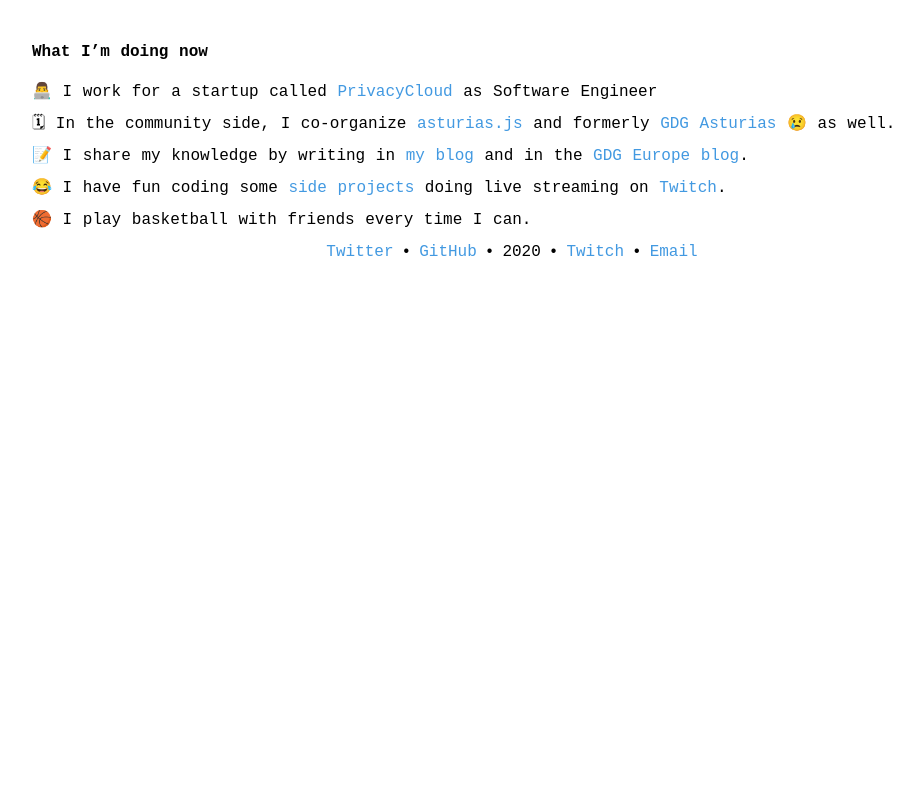
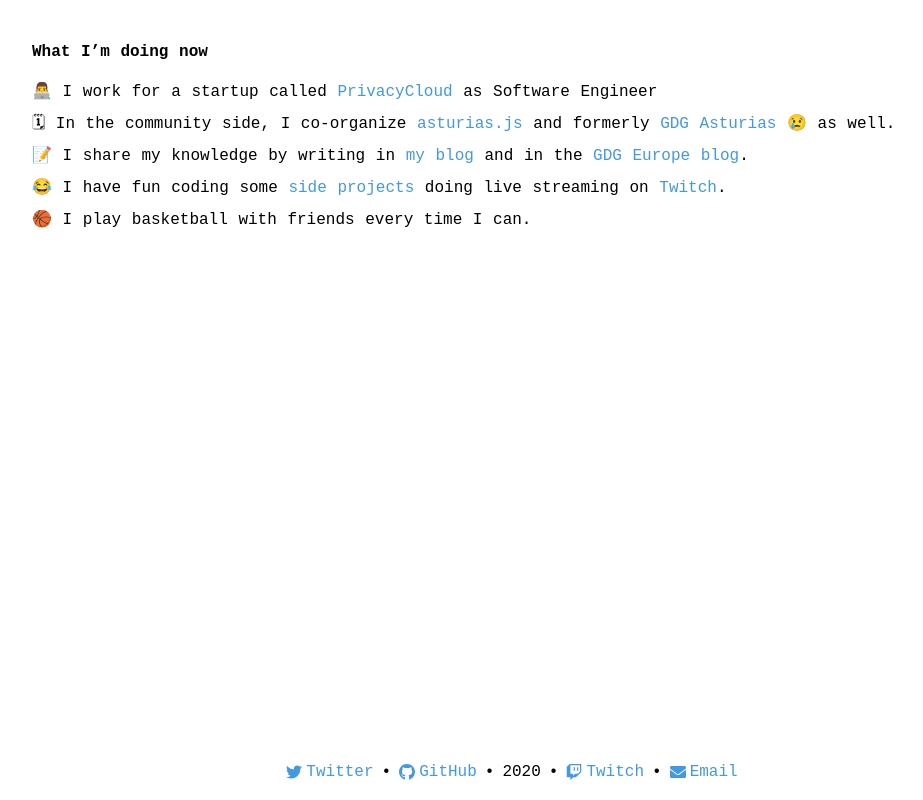
Before and after one commit to SantiMA10/santiagomartin.dev, a Next.js app: page /now in a window 1280 px wide. Shown: the whole page, without its empty margins (128-1051 px from the left). Built offline with nearby package versions, Linux system fonts and the light colour scheme.

Commit message:
feat: footer at bottom

```diff
--- a/package.json
+++ b/package.json
@@ -13,6 +13,10 @@
     "start": "next start"
   },
   "dependencies": {
+    "@fortawesome/fontawesome-svg-core": "^1.2.28",
+    "@fortawesome/free-brands-svg-icons": "^5.13.0",
+    "@fortawesome/free-solid-svg-icons": "^5.13.0",
+    "@fortawesome/react-fontawesome": "^0.1.9",
     "@types/luxon": "^1.24.0",
     "autoprefixer": "^9.7.6",
     "luxon": "^1.24.1",
--- /dev/null
+++ b/src/components/Footer.tsx
@@ -0,0 +1,65 @@
+import { FontAwesomeIcon } from "@fortawesome/react-fontawesome";
+import {
+  faTwitter,
+  faGithub,
+  faTwitch,
+} from "@fortawesome/free-brands-svg-icons";
+import { faEnvelope } from "@fortawesome/free-solid-svg-icons";
+
+export function Footer() {
+  return (
+    <footer className="mb-4">
+      <div className="flex align-center justify-center">
+        <a
+          className="flex justify-center items-center"
+          target="_blank"
+          href="https://twitter.com/SantiMA10"
+        >
+          <FontAwesomeIcon
+            icon={faTwitter}
+            className="h-5 text-blue-500 no-underline hover:text-blue-800 hover:underline mr-1"
+          />
+          <span className="hidden md:block">Twitter</span>
+        </a>
+        <span className="ml-2 mr-2">•</span>
+        <a
+          className="flex justify-center items-center"
+          target="_blank"
+          href="https://github.com/SantiMA10"
+        >
+          <FontAwesomeIcon
+            icon={faGithub}
+            className="h-5 text-blue-500 no-underline hover:text-blue-800 hover:underline mr-1"
+          />
+          <span className="hidden md:block">GitHub</span>
+        </a>
+        <span className="ml-2 mr-2">•</span>
+        {new Date().getFullYear()}
+        <span className="ml-2 mr-2">•</span>
+        <a
+          className="flex justify-center items-center"
+          target="_blank"
+          href="https://twitch.tv/SantiMA10"
+        >
+          <FontAwesomeIcon
+            icon={faTwitch}
+            className="h-5 text-blue-500 no-underline hover:text-blue-800 hover:underline mr-1"
+          />
+          <span className="hidden md:block">Twitch</span>
+        </a>
+        <span className="ml-2 mr-2">•</span>
+        <a
+          className="flex justify-center items-center"
+          target="_blank"
+          href="mailto:hi@santiagomartin.dev"
+        >
+          <FontAwesomeIcon
+            className="h-5 text-blue-500 no-underline hover:text-blue-800 hover:underline mr-1"
+            icon={faEnvelope}
+          />
+          <span className="hidden md:block">Email</span>
+        </a>
+      </div>
+    </footer>
+  );
+}
--- a/src/pages/_app.tsx
+++ b/src/pages/_app.tsx
@@ -1,31 +1,14 @@
 import "../css/tailwind.css";
 import "../css/global.css";
+import { Footer } from "../components/Footer";
 
 export function MyApp({ Component, pageProps }) {
   return (
-    <div className="flex flex-col">
-      <Component {...pageProps} />
-      <footer className="flex-grow-0">
-        <div className="flex align-center justify-center">
-          <a target="_blank" href="https://twitter.com/SantiMA10">
-            Twitter
-          </a>
-          <span className="ml-2 mr-2">•</span>
-          <a target="_blank" href="https://github.com/SantiMA10">
-            GitHub
-          </a>
-          <span className="ml-2 mr-2">•</span>
-          {new Date().getFullYear()}
-          <span className="ml-2 mr-2">•</span>
-          <a target="_blank" href="https://twitch.tv/SantiMA10">
-            Twitch
-          </a>
-          <span className="ml-2 mr-2">•</span>
-          <a target="_blank" href="mailto:hi@santiagomartin.dev">
-            Email
-          </a>
-        </div>
-      </footer>
+    <div className="flex flex-col min-h-screen">
+      <div className="flex-grow">
+        <Component {...pageProps} />
+      </div>
+      <Footer />
     </div>
   );
 }
```
Also changed, not shown: 1 other file (tests, documents, lock files or other folders).
